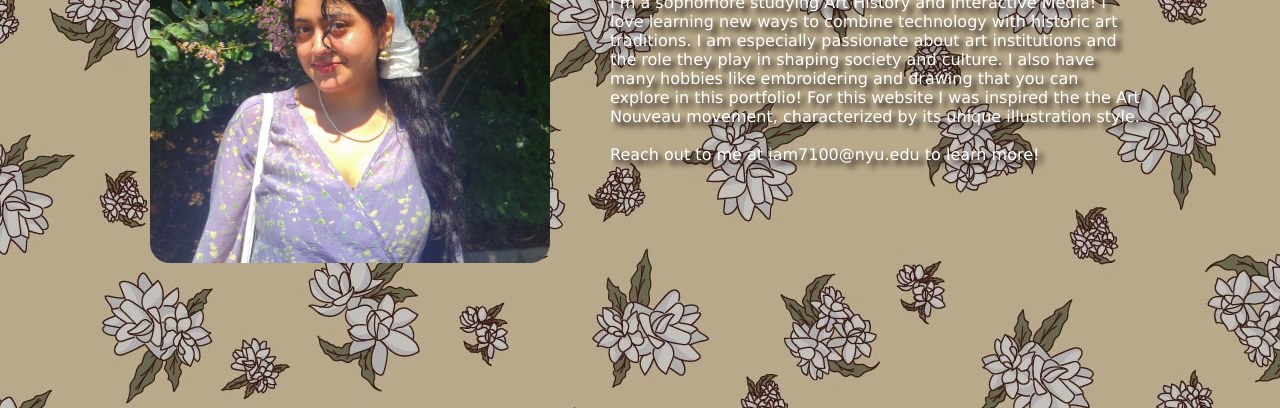
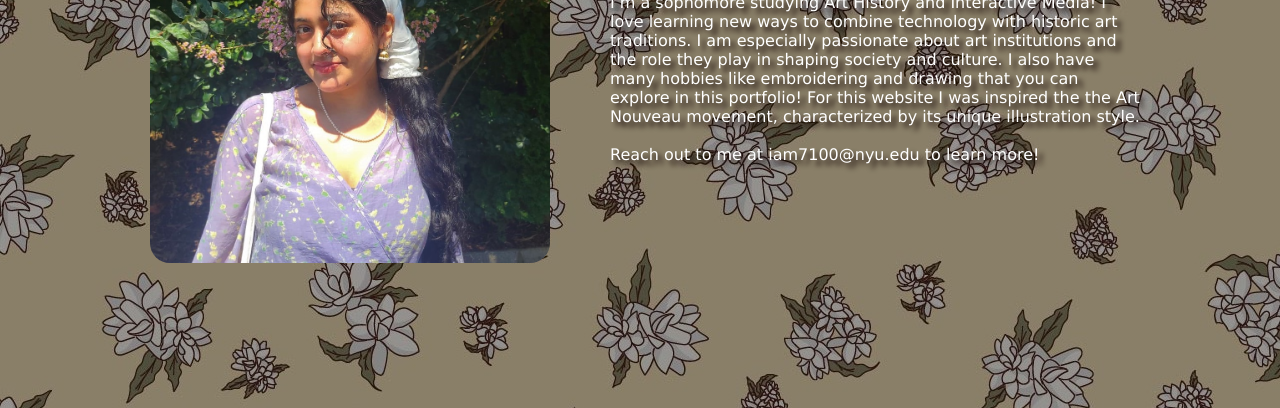
Before and after one commit to insiyam/portfolio, a plain HTML site: page about.html in a window 1280 px wide. Shown: the part 392-800 px from the top of the page. Drawn offline with nearby package versions, Linux system fonts and the light colour scheme.

Commit message:
Update style.css

```diff
--- a/style.css
+++ b/style.css
@@ -14,7 +14,7 @@ section{
     display: flex;
     justify-content: space-between;
     align-items: center;
-    background-image:linear-gradient(rgba(0,0,0,0.2),rgba(0,0,0,0.2)), url(tiledbackground.jpg);
+    background-image:linear-gradient(rgba(0,0,0,0.4),rgba(0,0,0,0.4)), url(tiledbackground.jpg);
 
 }
 .container{
```
